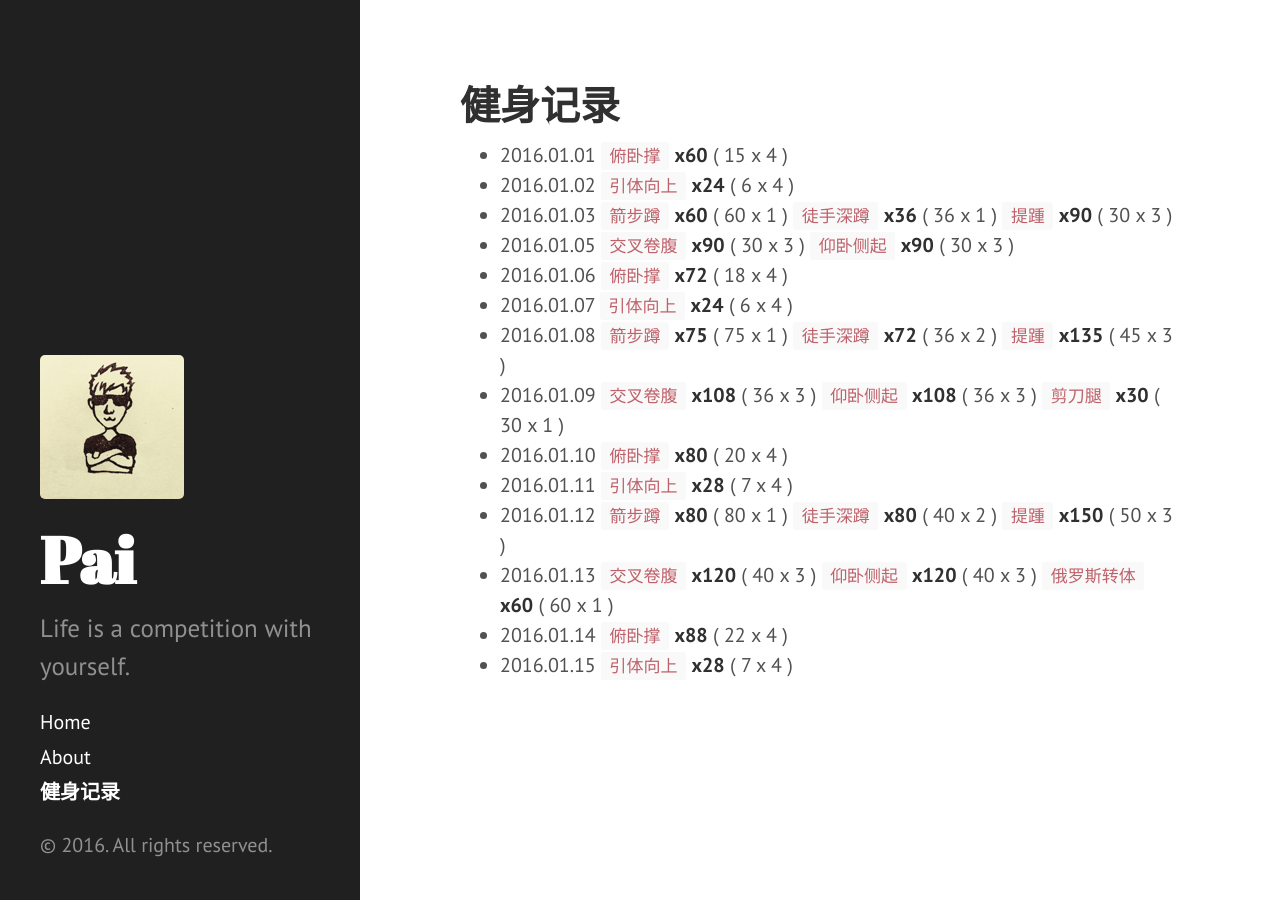
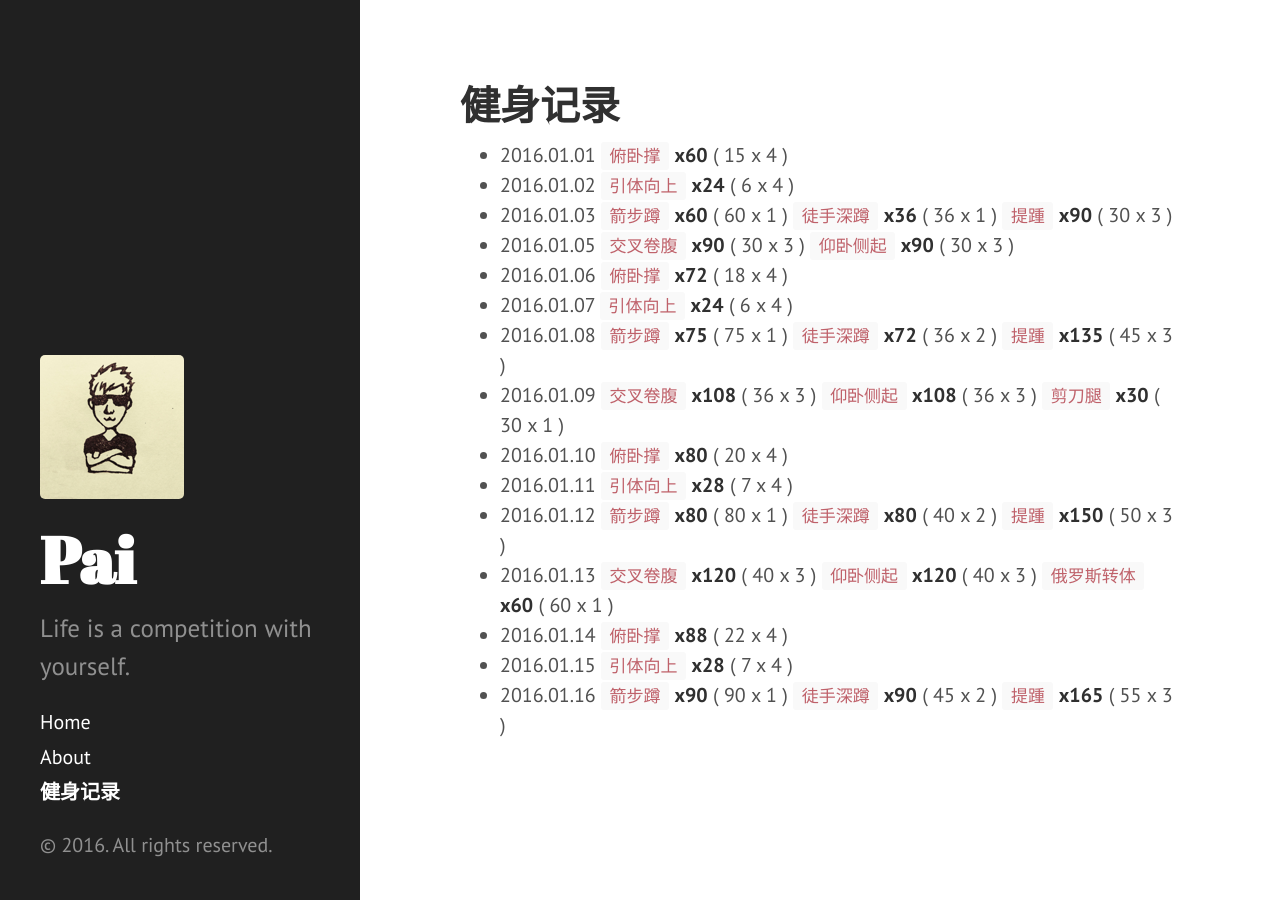
Before and after one commit to dragon8897/dragon8897.github.io, a Jekyll site: the page built from fitness.md, in a window 1280 px wide. Built offline with Jekyll 4.4.1, drawn with Linux system fonts in a browser that asks for light colours; Markdown is read by kramdown in place of the engine named in the settings.

Commit message:
add fitness record.

```diff
--- a/fitness.md
+++ b/fitness.md
@@ -18,3 +18,4 @@ title: 健身记录
 - 2016.01.13 `交叉卷腹` **x120** ( 40 x 3 ) `仰卧侧起` **x120** ( 40 x 3 ) `俄罗斯转体` **x60** ( 60 x 1 )
 - 2016.01.14 `俯卧撑` **x88** ( 22 x 4 )
 - 2016.01.15 `引体向上` **x28** ( 7 x 4 )
+- 2016.01.16 `箭步蹲` **x90** ( 90 x 1 ) `徒手深蹲` **x90** ( 45 x 2 ) `提踵` **x165** ( 55 x 3 )
```
